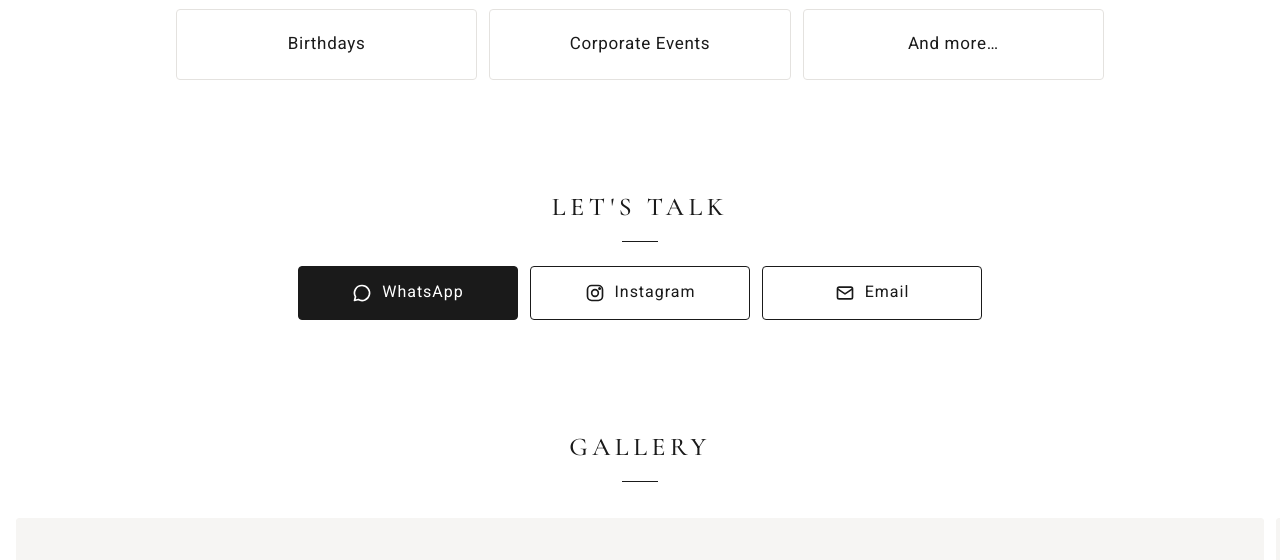
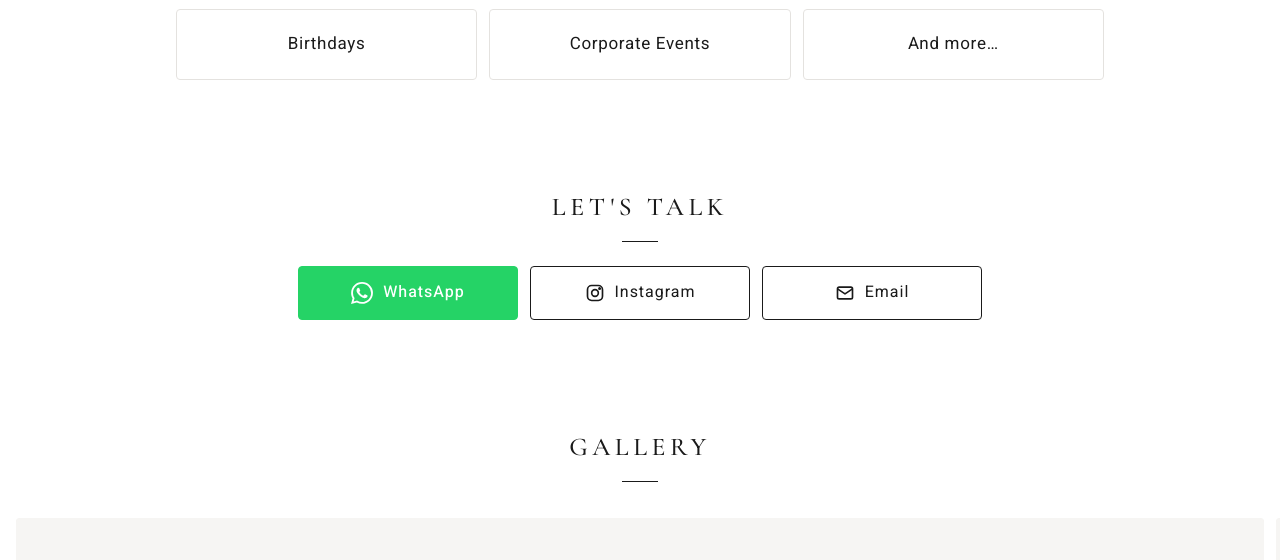
Before and after one commit to amitsisso1-ctrl/amitsisso1-ctrl.github.io, a plain HTML site: page en/index.html in a window 1280 px wide. Shown: the part 822-1382 px from the top of the page. Drawn offline with nearby package versions, Linux system fonts and the light colour scheme; a web font is replaced by a local one.

Commit message:
Keep WhatsApp button green and add WhatsApp logo
Co-Authored-By: Claude Opus 5.5 <noreply@anthropic.com>

```diff
--- a/en/index.html
+++ b/en/index.html
@@ -65,7 +65,8 @@
 
         <!-- WhatsApp: +972 54-783-3704 -->
         <a class="btn btn-whatsapp" href="https://wa.me/972547833704" target="_blank" rel="noopener">
-          <svg viewBox="0 0 24 24" fill="none" stroke="currentColor" stroke-width="2" stroke-linejoin="round" aria-hidden="true"><path d="M12 3a9 9 0 0 0-7.8 13.5L3 21l4.6-1.2A9 9 0 1 0 12 3z"/></svg>
+          <!-- WhatsApp logo -->
+          <svg viewBox="0 0 24 24" fill="currentColor" aria-hidden="true"><path d="M17.472 14.382c-.297-.149-1.758-.867-2.03-.967-.273-.099-.471-.148-.67.15-.197.297-.767.966-.94 1.164-.173.199-.347.223-.644.075-.297-.15-1.255-.463-2.39-1.475-.883-.788-1.48-1.761-1.653-2.059-.173-.297-.018-.458.13-.606.134-.133.298-.347.446-.52.149-.174.198-.298.298-.497.099-.198.05-.371-.025-.52-.075-.149-.669-1.612-.916-2.207-.242-.579-.487-.5-.669-.51-.173-.008-.371-.01-.57-.01-.198 0-.52.074-.792.372-.272.297-1.04 1.016-1.04 2.479 0 1.462 1.065 2.875 1.213 3.074.149.198 2.096 3.2 5.077 4.487.709.306 1.262.489 1.694.625.712.227 1.36.195 1.871.118.571-.085 1.758-.719 2.006-1.413.248-.694.248-1.289.173-1.413-.074-.124-.272-.198-.57-.347m-5.421 7.403h-.004a9.87 9.87 0 0 1-5.031-1.378l-.361-.214-3.741.982.998-3.648-.235-.374a9.86 9.86 0 0 1-1.51-5.26c.001-5.45 4.436-9.884 9.888-9.884 2.64 0 5.122 1.03 6.988 2.898a9.825 9.825 0 0 1 2.893 6.994c-.003 5.45-4.437 9.884-9.885 9.884m8.413-18.297A11.815 11.815 0 0 0 12.05 0C5.495 0 .16 5.335.157 11.892c0 2.096.547 4.142 1.588 5.945L.057 24l6.305-1.654a11.882 11.882 0 0 0 5.683 1.448h.005c6.554 0 11.89-5.335 11.893-11.893a11.821 11.821 0 0 0-3.48-8.413z"/></svg>
           WhatsApp
         </a>
 
--- a/style.css
+++ b/style.css
@@ -11,6 +11,8 @@
   --text: #1a1a1a;        /* near-black, like the logo lines */
   --muted: #6e6e6e;       /* soft gray text */
   --line: #e4e2df;        /* thin divider lines */
+  --whatsapp: #25d366;    /* WhatsApp green */
+  --whatsapp-dark: #1ebe5b;
   --radius: 4px;          /* small corners = cleaner, more professional */
   --max: 960px;           /* max page width on big screens */
   --serif: "Cormorant Garamond", "Frank Ruhl Libre", Georgia, serif;
@@ -194,16 +196,22 @@ section {
 
 .btn svg { width: 20px; height: 20px; flex-shrink: 0; }
 
-/* WhatsApp = main button: solid black */
+/* WhatsApp = main button: WhatsApp green */
 .btn-whatsapp {
-  background: var(--text);
-  color: var(--bg);
+  background: var(--whatsapp);
+  border-color: var(--whatsapp);
+  color: #fff;
+  font-weight: 500;
 }
 
 .btn-whatsapp:hover,
 .btn-whatsapp:focus-visible {
-  background: #3a3a3a;
+  background: var(--whatsapp-dark);
+  border-color: var(--whatsapp-dark);
+  color: #fff;
 }
+
+.btn-whatsapp svg { width: 22px; height: 22px; }
 
 /* ---- Photo slider ---- */
 .gallery { max-width: none; padding-left: 0; padding-right: 0; }
```
Also changed, not shown: index.html (+2 -1 lines).
